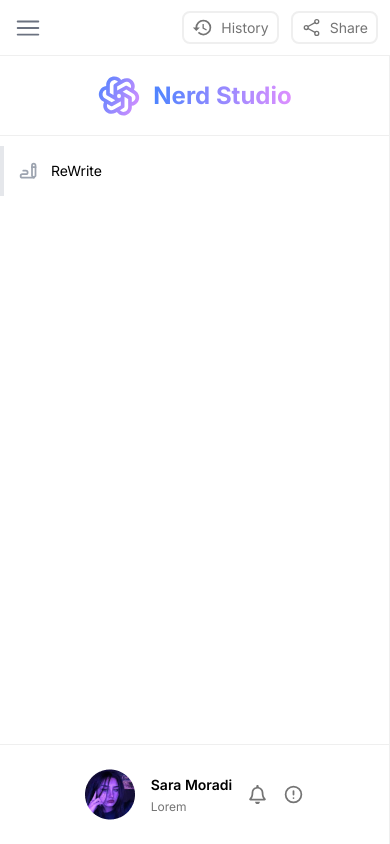
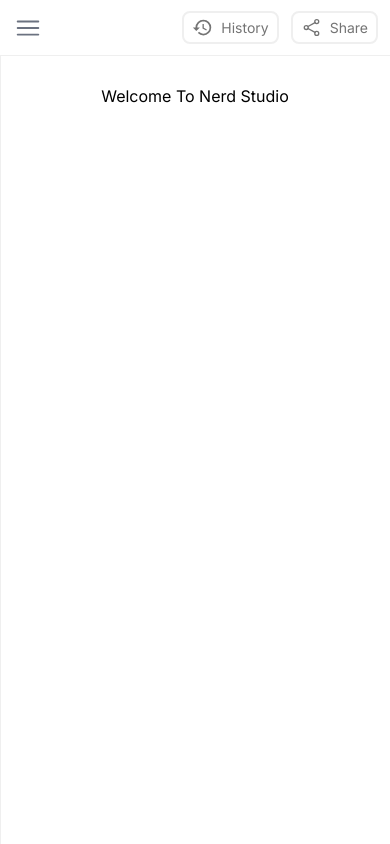
Before and after one commit to mohmdtn/nerd-app, a Next.js app: page / in a window 390 px wide. Built offline with nearby package versions, Linux system fonts and the light colour scheme; what javascript-time-ago would draw is missing.

Commit message:
fix: costum hook

```diff
--- a/app/components/shared/Sidebar.tsx
+++ b/app/components/shared/Sidebar.tsx
@@ -5,11 +5,18 @@
 import { HiOutlineExclamationCircle } from "react-icons/hi";
 import MenuLink from "./MenuLink";
 import Image from "next/image";
-import { useContext } from "react";
+import { useContext, useEffect } from "react";
 import { SiteContext } from "@/app/context/SiteContext";
+import useWindowSize from "@/app/hooks/useWindowSize";
 
 const Sidebar = () => {
-  const { isMenuOpen } = useContext(SiteContext);
+  const { isMenuOpen, setIsMenuOpen } = useContext(SiteContext);
+  const windowSize = useWindowSize();
+
+  useEffect(() => {
+    if (windowSize <= 768) setIsMenuOpen(false);
+    else setIsMenuOpen(true);
+  }, [setIsMenuOpen, windowSize]);
 
   return (
     <aside
--- /dev/null
+++ b/app/hooks/useWindowSize.ts
@@ -0,0 +1,17 @@
+import { useLayoutEffect, useState } from 'react';
+
+const useWindowSize = () => {
+  const [windowSize, setWindowSize] = useState(window.innerWidth);
+
+  useLayoutEffect(() => {
+    const updateSize = () => {
+      setWindowSize(window.innerWidth);
+    };
+    window.addEventListener('resize', updateSize);
+    return () => window.removeEventListener('resize', updateSize);
+  }, []);
+
+  return windowSize;
+};
+
+export default useWindowSize;
--- a/app/layout.tsx
+++ b/app/layout.tsx
@@ -9,8 +9,9 @@
 const inter = Inter({ subsets: ["latin"] });
 
 export const metadata: Metadata = {
-  title: "Create Next App",
-  description: "Generated by create next app",
+  title: "Nerd Studio",
+  description: "Open Source AI",
+  icons: { icon: "/logo.svg" }
 };
 
 export default function RootLayout({
```
